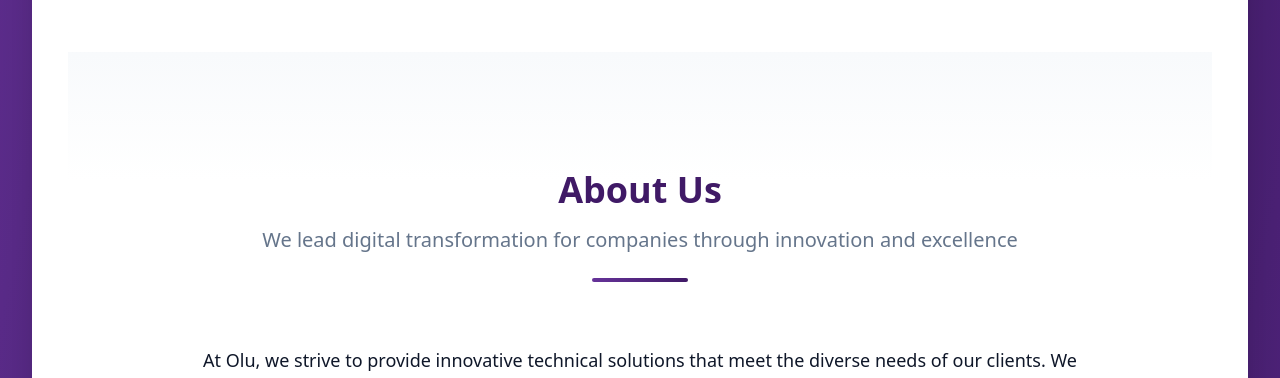
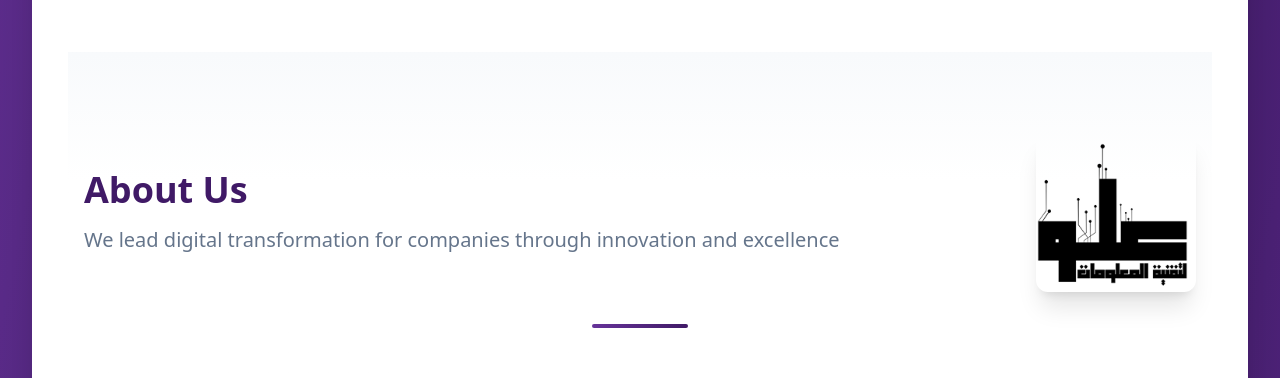
Before and after one commit to anwarsafyyy/vibrant-verse-platform, a React (Vite) app: page / in a window 1280 px wide. Shown: the part 1660-2038 px from the top of the page. Built offline with nearby package versions, Linux system fonts and the light colour scheme; no server answers; the database is empty.

Commit message:
Add image to About Us section
Add image to the left of the title in the About Us section. Ensure the same design appears on the homepage. The image should be a visual element to the left of the title and should not overlap the text or title.

```diff
--- a/src/components/AboutSection.tsx
+++ b/src/components/AboutSection.tsx
@@ -92,8 +92,7 @@ const AboutSection: React.FC = () => {
 
       <div className="container mx-auto px-4 py-20">{/* Container made dynamic */}
         <div className="mb-16">
-          {getAboutContent('image_url', language as "ar" | "en") ? (
-            // Layout with image next to title
+          {/* Layout with image always next to title */}
           <div className="flex flex-col lg:flex-row items-center gap-8 mb-8">
             <div className={`flex-1 ${dir === "rtl" ? "lg:order-2" : "lg:order-1"} text-center lg:text-${dir === "rtl" ? "right" : "left"}`}>
               <h2 className="text-3xl md:text-4xl font-bold mb-4">
@@ -105,29 +104,16 @@ const AboutSection: React.FC = () => {
                 {getAboutContent('subtitle_ar', language as "ar" | "en") || t("about.subtitle")}
               </p>
             </div>
-              <div className={`flex-1 ${dir === "rtl" ? "lg:order-1" : "lg:order-2"}`}>
-                <div className="relative w-full max-w-md h-[300px] lg:h-[400px] rounded-xl overflow-hidden shadow-xl mx-auto">
+            <div className={`w-32 lg:w-40 ${dir === "rtl" ? "lg:order-1" : "lg:order-2"} flex-shrink-0`}>
+              <div className="relative w-full h-32 lg:h-40 rounded-xl overflow-hidden shadow-xl mx-auto">
                 <img
-                    src={String(getAboutContent('image_url', language as "ar" | "en"))}
+                  src={String(getAboutContent('image_url', language as "ar" | "en")) || "/alo.png"}
                   alt={String(getAboutContent('title_ar', language as "ar" | "en") || t("about.title"))}
                   className="w-full h-full object-cover"
                 />
               </div>
             </div>
           </div>
-          ) : (
-            // Layout without image (centered)
-            <div className="text-center">
-              <h2 className="text-3xl md:text-4xl font-bold mb-4">
-                <span className="olu-text-gradient-dark">
-                  {getAboutContent('title_ar', language as "ar" | "en") || t("about.title")}
-                </span>
-              </h2>
-              <p className="text-xl text-muted-foreground mb-6">
-                {getAboutContent('subtitle_ar', language as "ar" | "en") || t("about.subtitle")}
-              </p>
-            </div>
-          )}
           <div className="w-24 h-1 olu-gradient mx-auto rounded-full"></div>
         </div>
 
```
Lines whose indentation alone changed are shown as unchanged.
